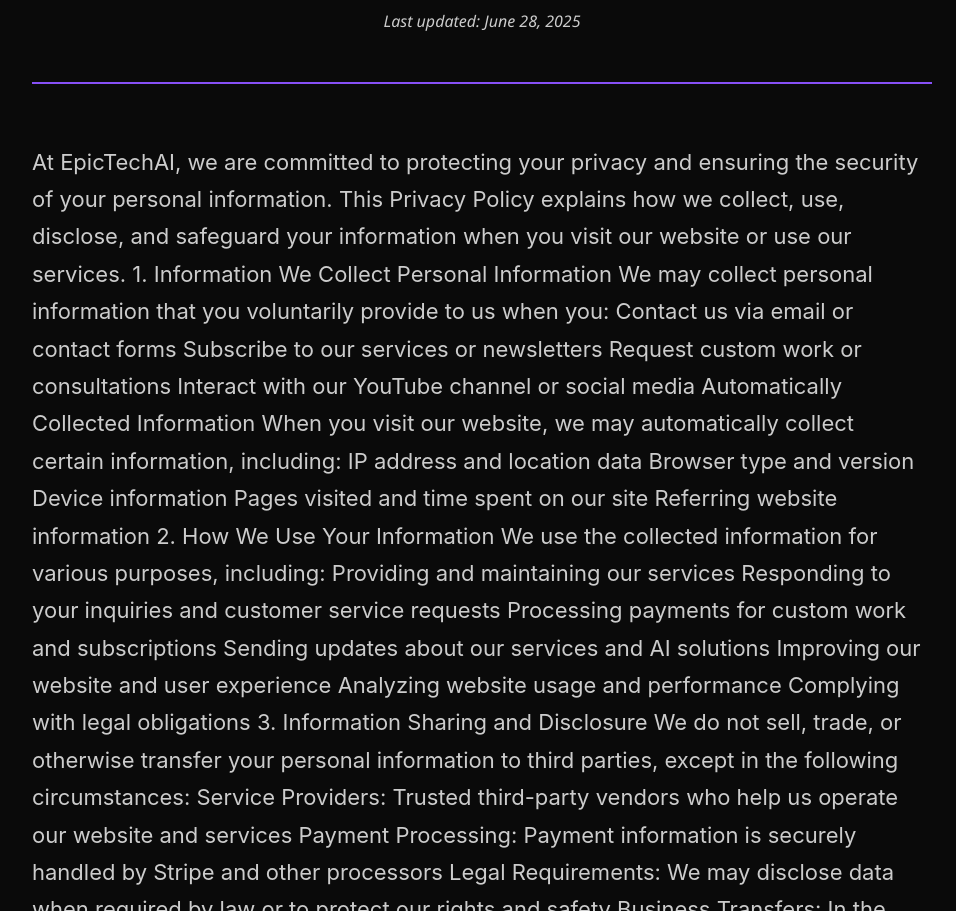
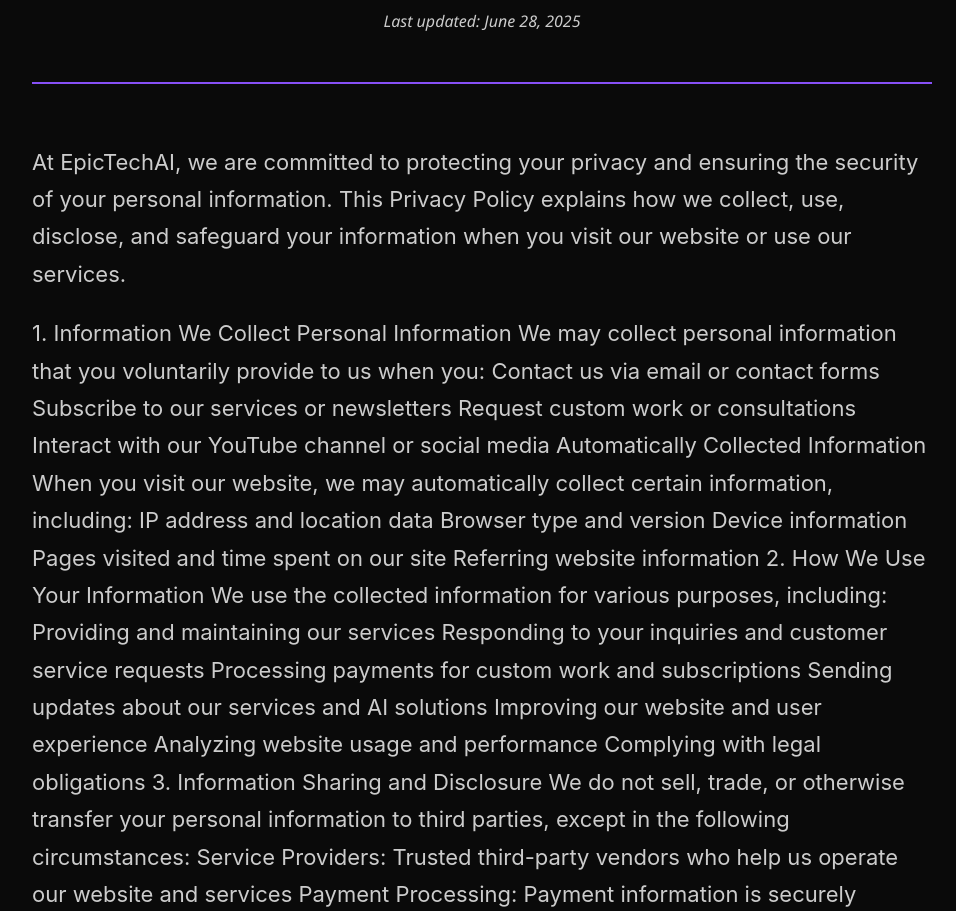
Before and after one commit to Sm0k367/epictech-website, a website: page privacy-policy.html in a window 1280 px wide. Shown: the part 189-1100 px from the top of the page, without its empty margins (158-1114 px from the left). Drawn offline with Linux system fonts and the light colour scheme.

Commit message:
Update privacy-policy.html

```diff
--- a/privacy-policy.html
+++ b/privacy-policy.html
@@ -202,7 +202,9 @@
         <!-- If you'd like me to auto-insert the full content, I can regenerate it inline -->
         <!-- But the structure is already complete and valid -->
         <!-- This is a placeholder -->
-        <p style="color: var(--gray); font-size: 22px;"> At EpicTechAI, we are committed to protecting your privacy and ensuring the security of your personal information. This Privacy Policy explains how we collect, use, disclose, and safeguard your information when you visit our website or use our services.
+        <p style="color: var(--gray); font-size: 22px;"> At EpicTechAI, we are committed to protecting your privacy and ensuring the security of your personal information. This Privacy Policy explains how we collect, use, disclose, and safeguard your information when you visit our website or use our services. </p>
+
+        <p style="color: var(--gray); font-size: 22px;">
 
 1. Information We Collect
 Personal Information
```
